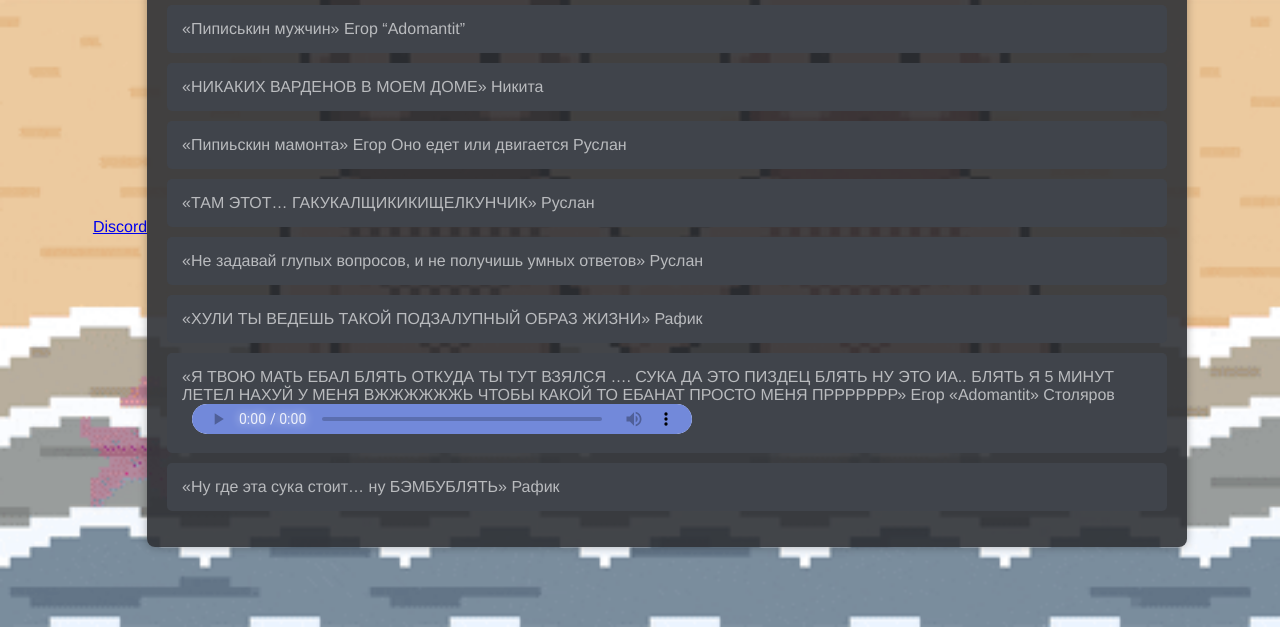
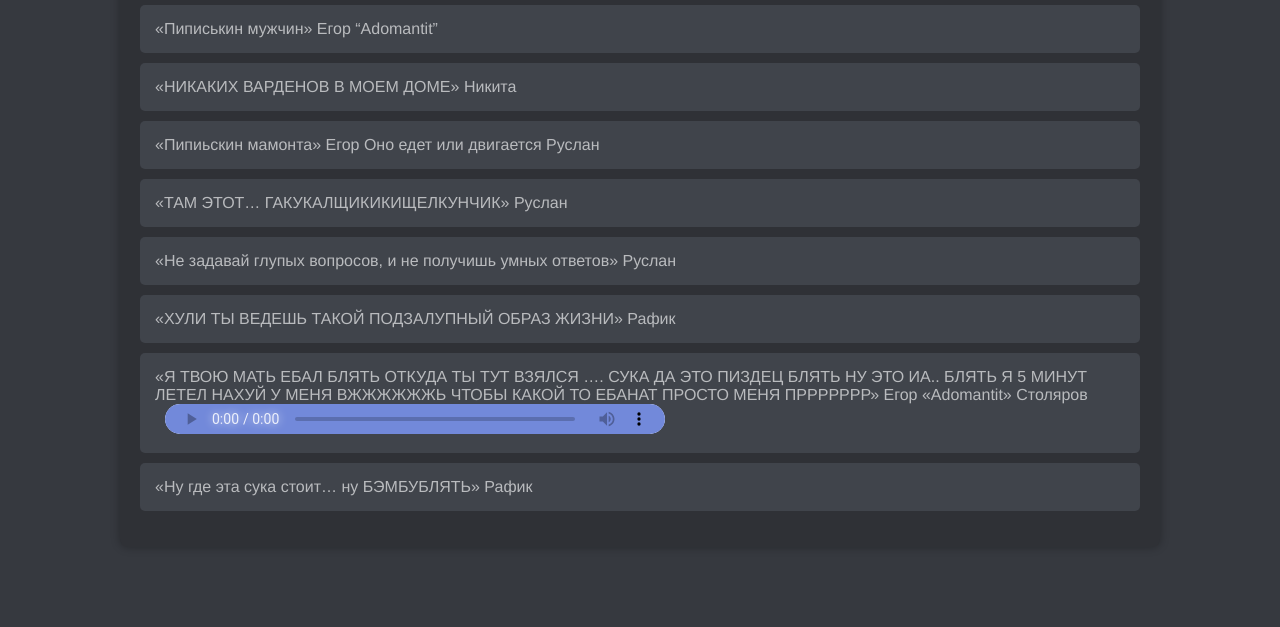
Before and after one commit to BunkerParkura/BunkerParkura.github.io, a plain HTML site: page index.html in a window 1280 px wide. Shown: the part 173-800 px from the top of the page. Drawn offline with Linux system fonts and the light colour scheme.

Commit message:
Update styles.css

```diff
--- a/styles.css
+++ b/styles.css
@@ -1,17 +1,35 @@
 body {
     font-family: 'Helvetica Neue', Arial, sans-serif;
+    background-color: #36393f;
+    color: #dcddde;
     margin: 0;
     padding: 0;
     display: flex;
     justify-content: center;
     align-items: center;
     height: 100vh;
-    background: url('background.gif') no-repeat center center fixed;
-    background-size: cover;
+}
+.button-container {
+    position: absolute;
+    top: 10px;
+    left: 10px;
 }
 
+.external-link-button {
+    background-color: #7289da;
+    color: #fff;
+    padding: 10px 15px;
+    text-decoration: none;
+    border-radius: 5px;
+    font-size: 14px;
+    box-shadow: 0 2px 10px rgba(0, 0, 0, 0.2);
+}
+
+.external-link-button:hover {
+    background-color: #5a6cb2;
+}
 .container {
-    background-color: rgba(47, 49, 54, 0.9);
+    background-color: #2f3136;
     padding: 20px;
     box-shadow: 0 0 10px rgba(0, 0, 0, 0.3);
     border-radius: 8px;
```
